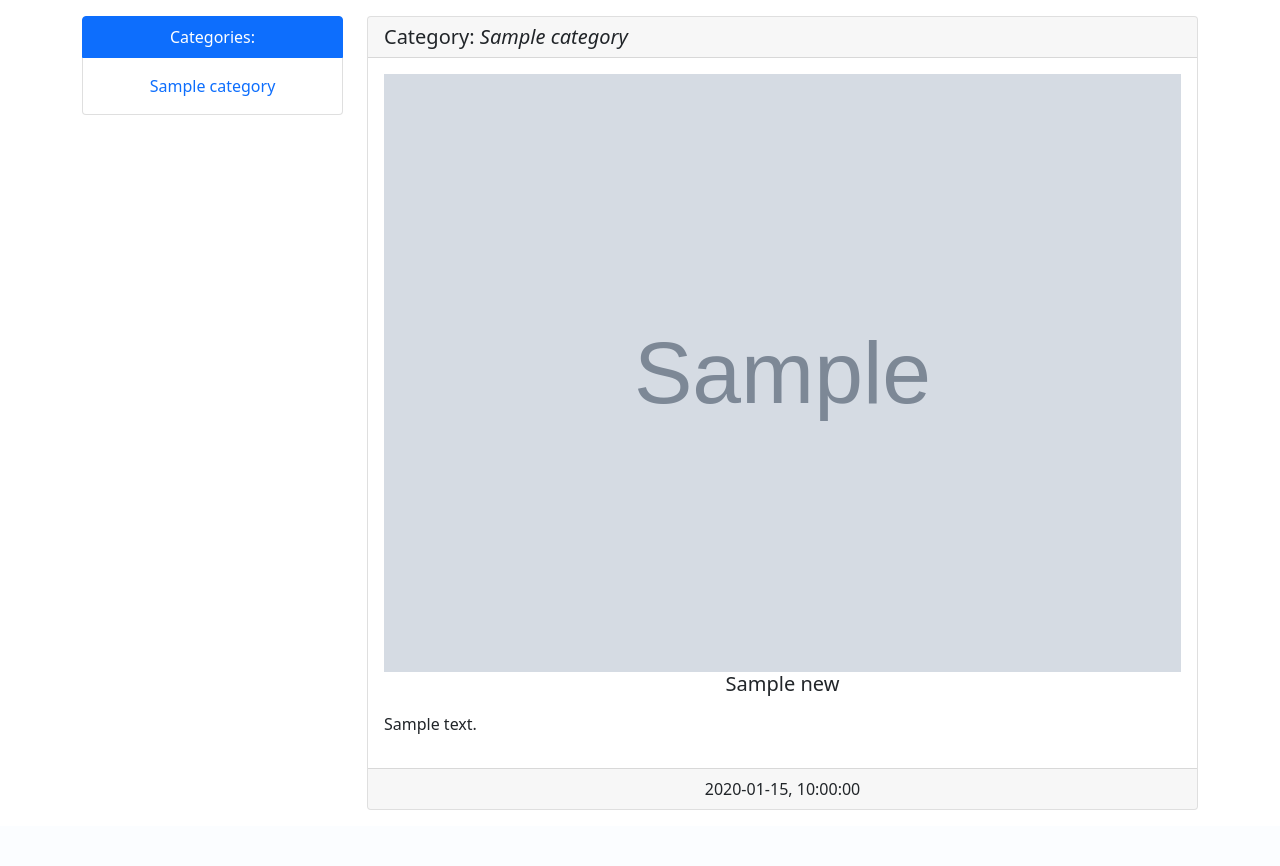
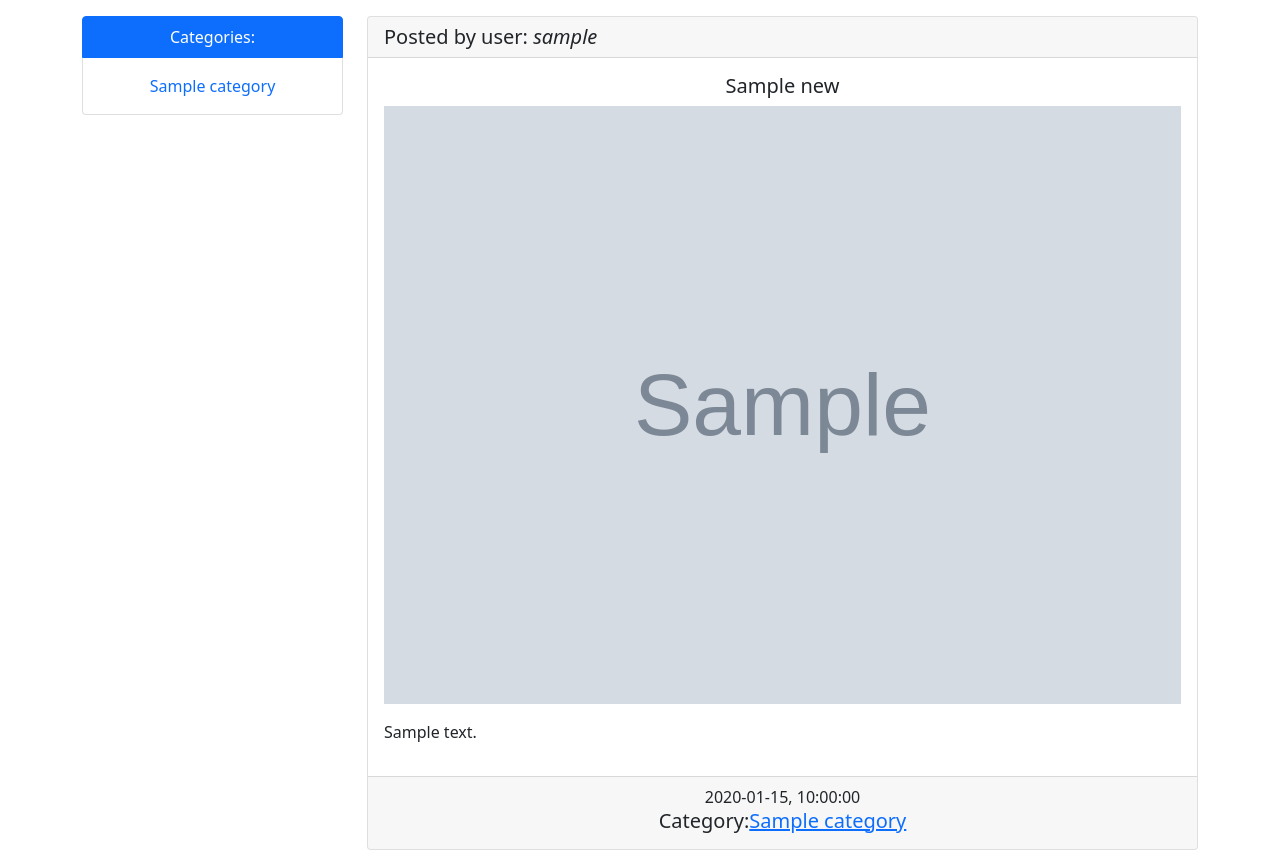
Before and after one commit to Kuleb1n/News_blog, a Django app: a page that uses news/templates/news/show_news.html in a window 1280 px wide. Shown: the part 72-938 px from the top of the page. Before the commit the page ends 882 px from the top, so only its background shows below. Run offline with Django 4.2, Linux system fonts and the light colour scheme; tables that the repository leaves empty hold one stand-in row (values such as "Sample post"); grey boxes marked "Sample" are stand-in pictures.

Commit message:
show_news.html

```diff
--- a/news/templates/news/show_news.html
+++ b/news/templates/news/show_news.html
@@ -7,8 +7,11 @@
 {% block content %}
     <div class="col-md-9">
         <div class="card mb-3">
-            <h5 class="card-header">Category: <em>{{ news.category }}</em></h5>
+            <h5 class="card-header">
+                Posted by user: <em>{{ news.user.username }}</em>
+            </h5>
             <div class="card-body">
+                <h5 class="card-title text-center">{{ news.title }}</h5>
                 <div class="text-center">
                     {% if news.photo %}
                         <img src="{{ news.photo.url }}" width="100%">
@@ -16,11 +19,12 @@
                         <img src="/media/N.png" width="100%">
                     {% endif %}
                 </div>
-                <h5 class="card-title text-center">{{ news.title }}</h5>
                 <p class="card-text">{{ news.content|linebreaks }}</p>
             </div>
             <div class="card-footer text-center">
                 {{ news.created_at|date:"Y-m-d, H:i:s" }}
+                <h5>Category:<a href="{{ news.category.get_absolute_url }}">{{ news.category }}</a>
+                </h5>
             </div>
         </div>
     </div>
```
